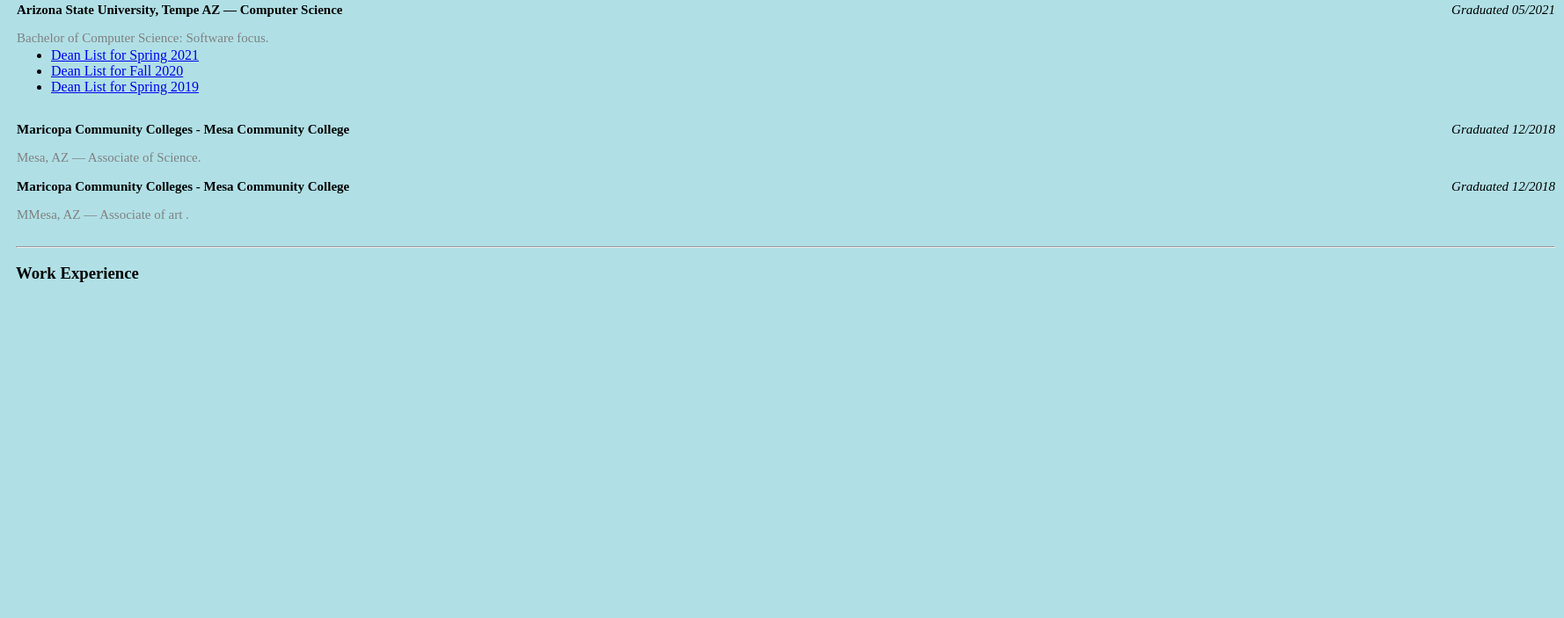
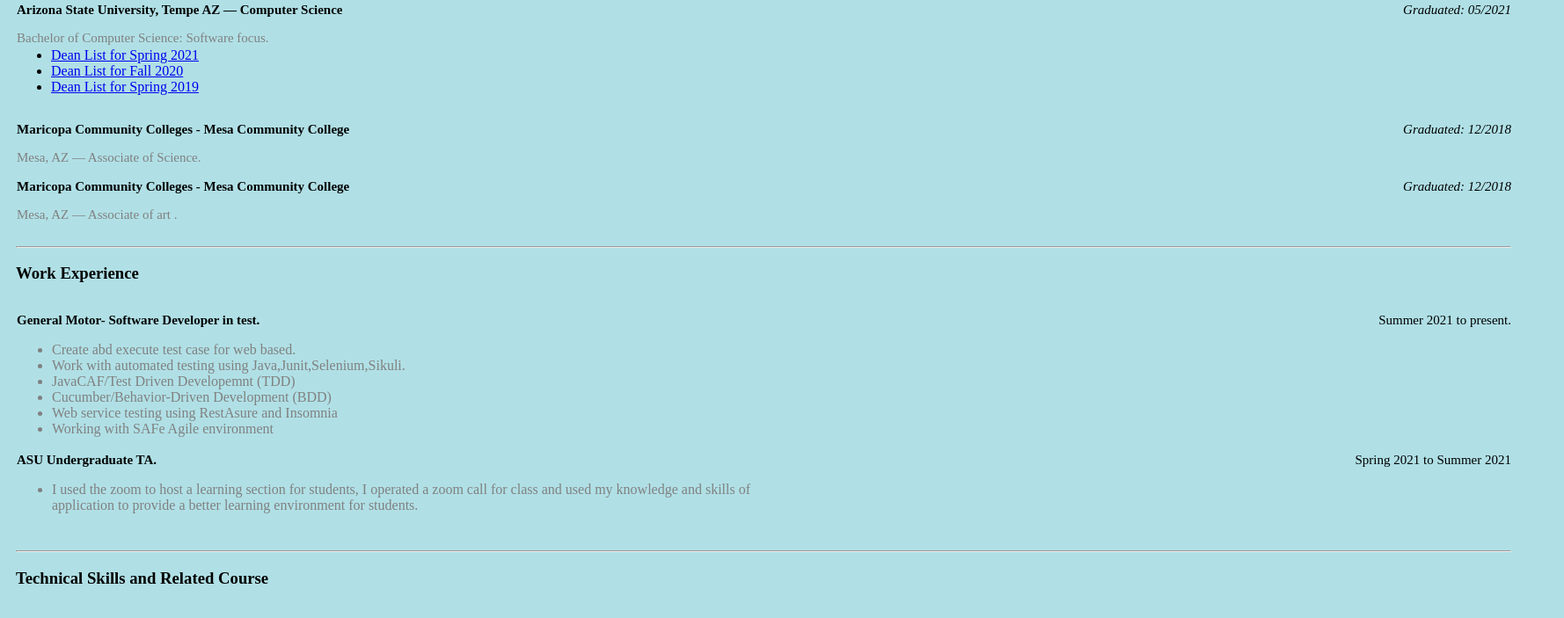
Before and after one commit to TanThienDao/PersonalWeb, a plain HTML site: page index.html in a window 1280 px wide. Shown: the part 585-1288 px from the top of the page at 88% size, 1778 px wide, since content can reach past the window. Drawn offline with Linux system fonts and the light colour scheme.

Commit message:
finish work experience field

```diff
--- a/index.html
+++ b/index.html
@@ -59,7 +59,7 @@
         <div class="2">
           <div id="BachalorEducation" >
             <p class = "alignleft"><b>Arizona State University, Tempe AZ — Computer Science</b></h4>
-            <p class= "alignright"><em>Graduated 05/2021</em></p>
+            <p class= "alignright"><em>Graduated: 05/2021</em></p>
             <br>
             <p class="smallText">Bachelor of Computer Science: Software focus.</p>
             <ul>
@@ -72,7 +72,7 @@
         <div class="3">
           <div id="CollegeEducationAoS" >
             <p class = "alignleft"><b>Maricopa Community Colleges - Mesa Community College</b></h4>
-            <p class="alignright"><em>Graduated 12/2018</em></p>
+            <p class="alignright"><em>Graduated: 12/2018</em></p>
             <br>
             <p class="smallText" >Mesa, AZ — Associate of Science.</p>
           </div>
@@ -80,17 +80,44 @@
         <div class="4">
           <div id="CollegeEducationAoA" >
             <p class = "alignleft"><b>Maricopa Community Colleges - Mesa Community College</b></h4>
-            <p class="alignright"><em>Graduated 12/2018</em></p>
+            <p class="alignright"><em>Graduated: 12/2018</em></p>
             <br>
-            <p class="smallText" >MMesa, AZ — Associate of art .</p>
+            <p class="smallText" >Mesa, AZ — Associate of art .</p>
           </div>
         </div>
         <br>
         <hr>
         <div class="WorkExperience" id="GroupWorkExp">
           <h3><b>Work Experience</b></h3>
+          <div id="GmWorkExperience">
+            <p class="alignleft">General Motor- Software Developer in test.</p>
+            <p class="alignright">Summer 2021 to present.</p>
+            <ul class="GmWorkExperience">
+              <li>Create abd execute test case for web based.</li>
+              <li>Work with automated testing using Java,Junit,Selenium,Sikuli.</li>
+              <li>JavaCAF/Test Driven Developemnt (TDD)</li>
+              <li>Cucumber/Behavior-Driven Development (BDD)</li>
+              <li>Web service testing using RestAsure and Insomnia</li>
+              <li>Working with SAFe Agile environment</li>
+            </ul>
+          </div>
+          <br>
+          <div id="ASU_TA">
+            <p class="alignleft">ASU Undergraduate TA.</p>
+            <p class="alignright">Spring 2021 to Summer 2021</p>
+            <ul class="UndergraduateTA">
+              <li>I used the zoom to host a learning section for students, I operated a zoom call for class and
+                used my knowledge and skills of application to provide a better learning environment for students.</li>
+            </ul>
+          </div>
         </div>
+        <br>
+        <hr>
+        <div class="TechnicalSkill">
+          <h3>Technical Skills and Related Course</h3>
 
+        </div>
       </div>
+
   </body>
 </html>
--- a/style.css
+++ b/style.css
@@ -19,7 +19,8 @@ section img {
 }
 .center {
   margin: auto;
-  width: 175%;
+  width: 1700px;
+  height: 300%;
   border: 3px;
   padding: 10px;
 }
@@ -73,3 +74,36 @@ section img {
   widows: 173px;
   height: 235px;
 }
+.GmWorkExperience{
+  float: left;
+  color: gray;
+  font-size: 15;
+  font-weight: 400;
+  margin-top: 1px;
+  margin-bottom: 1px;
+  margin-right: 150px;
+  margin-left: 1px;
+  width: 800px;
+  height: 110px;
+}
+.UndergraduateTA{
+  float: left;
+  color: gray;
+  font-size: 15;
+  font-weight: 400;
+  margin-top: 1px;
+  margin-bottom: 1px;
+  margin-right: 150px;
+  margin-left: 1px;
+  width: 800px;
+  height: 50px;
+}
+.WorkExperience
+{
+  width: 1700px;
+  height: 300px;
+}
+.Project{
+  width: 1700px;
+  height: 10%;
+}
```
